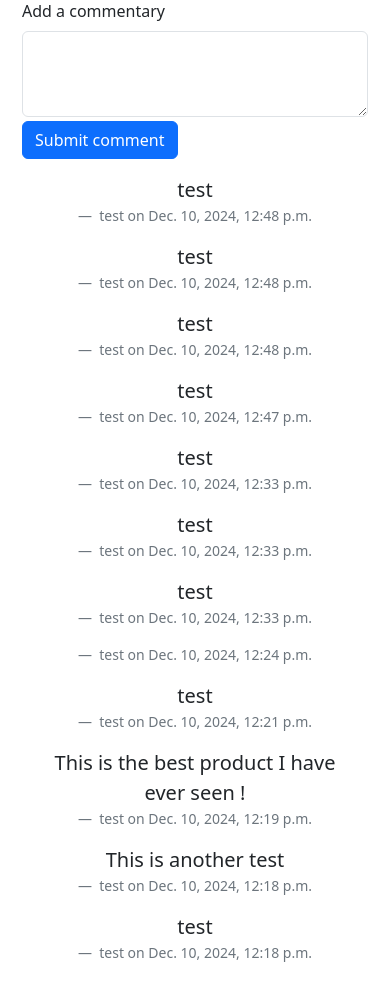
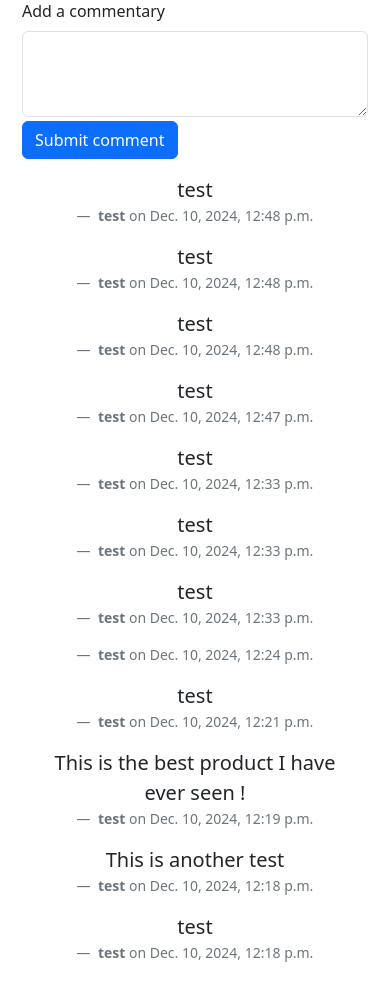
Before and after one commit to 4xel-C/CS50W_web_development, a Django app: page /listing/7 in a window 390 px wide. Shown: the part 927-1916 px from the top of the page. Run offline with Django 3.2, Linux system fonts and the light colour scheme; a user stored in the database is signed in; data comes from the database, SQL or seed files in the repository; both versions use the stored data as it was after the commit.

Commit message:
Modification of commentaries display from listing.html. Add responsivness.

```diff
--- a/commerce/auctions/templates/auctions/listing.html
+++ b/commerce/auctions/templates/auctions/listing.html
@@ -68,15 +68,15 @@
         </form>
         {% if comments %}
             <div class="container">
-            <div class="row">
+            <div class="row justify-content-evenly">
             {% for comment in comments %}
             <div class="col-lg-6">
             <figure class="text-center">
                 <blockquote class="blockquote">
-                  <p>{{ comment.text }}</p>
+                  <p class="text-break fs-5">{{ comment.text }}</p>
                 </blockquote>
                 <figcaption class="blockquote-footer">
-                  {{ comment.writer }} on {{ comment.creation_date }}
+                  <strong>{{ comment.writer }}</strong> on {{ comment.creation_date }}
                 </figcaption>
             </figure>
             </div>
```
Also changed, not shown: commerce/auctions/static/auctions/styles.css (line endings or trailing spaces), commerce/db.sqlite3.
